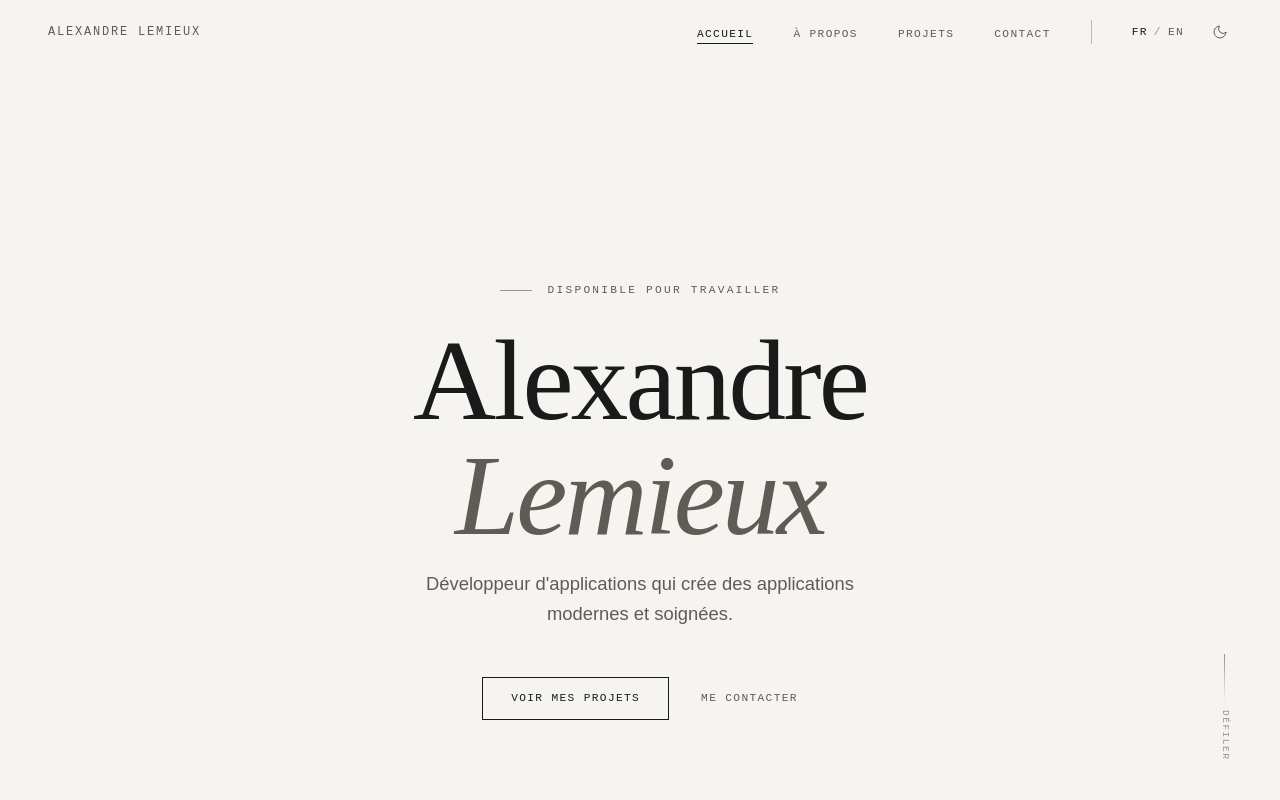
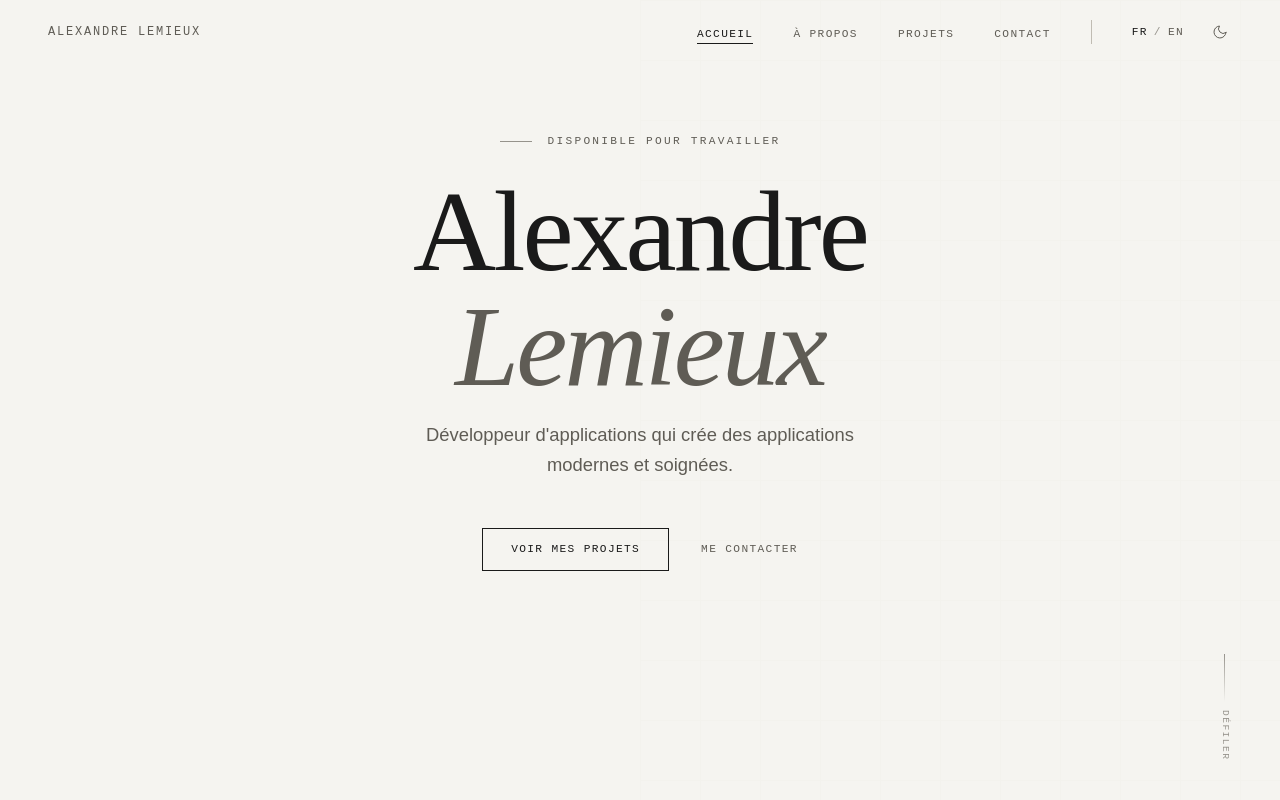
Before and after one commit to Alxlx97/Portfolio, a React (Vite) app: page / in a window 1280 px wide. Shown: the top 800 px of the page. Built offline with nearby package versions, Linux system fonts and the light colour scheme.

Commit message:
Fixed hero height

```diff
--- a/src/components/Hero.jsx
+++ b/src/components/Hero.jsx
@@ -15,7 +15,7 @@ export default function Hero() {
     const scrollTo = (id) => document.querySelector(id)?.scrollIntoView({behavior: 'smooth'});
 
     return (
-        <section id="hero" className="relative min-h-screen flex flex-col justify-end px-12 pb-20 overflow-hidden text-center">
+        <section id="hero" className="relative min-h-screen flex flex-col justify-center pb-24 overflow-hidden text-center">
 
             <div
                 className="absolute inset-0 bg-[radial-gradient(ellipse_60%_50%_at_80%_40%,rgba(255,255,255,0.015)_0%,transparent_70%)]"/>
```
